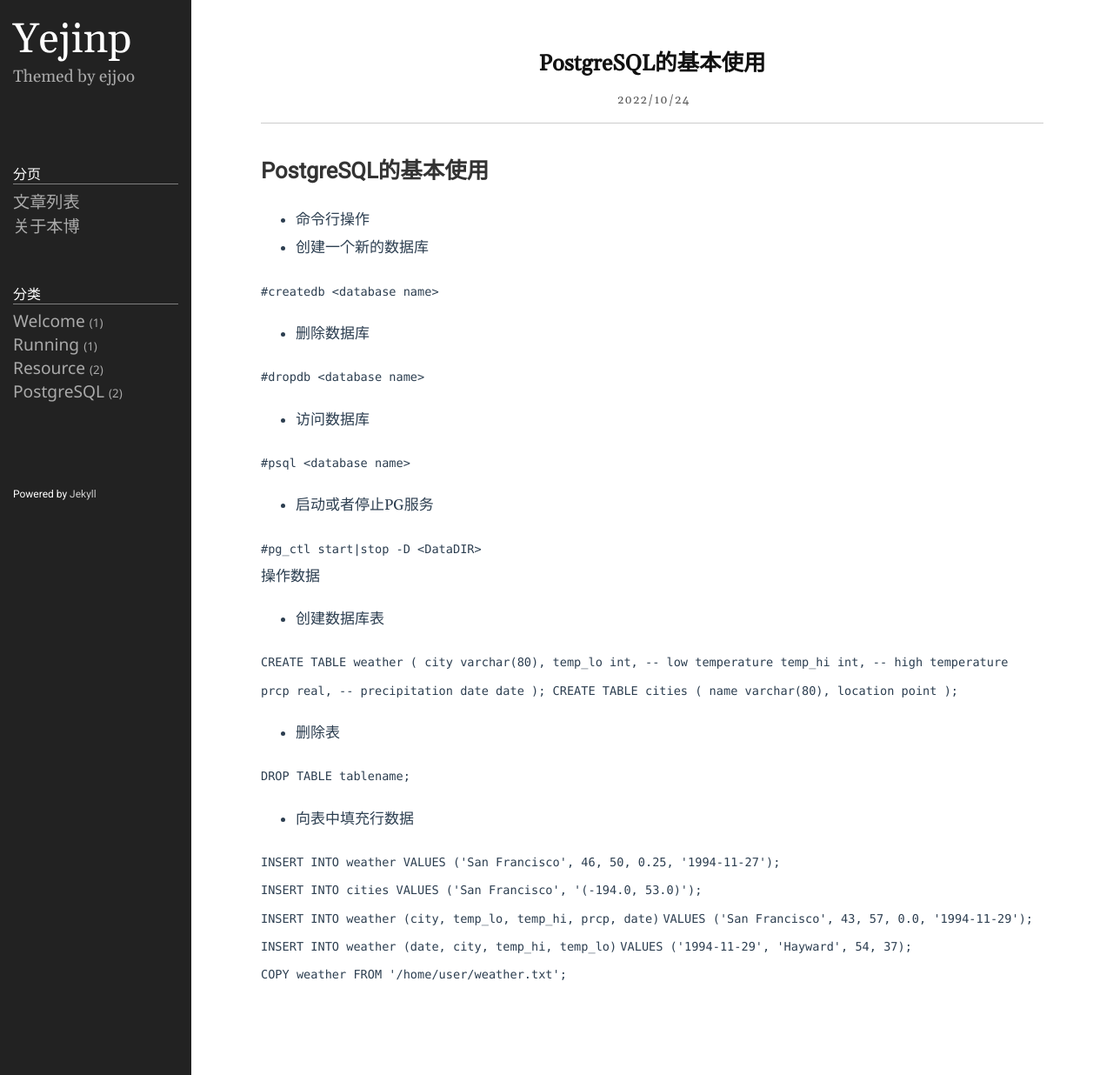
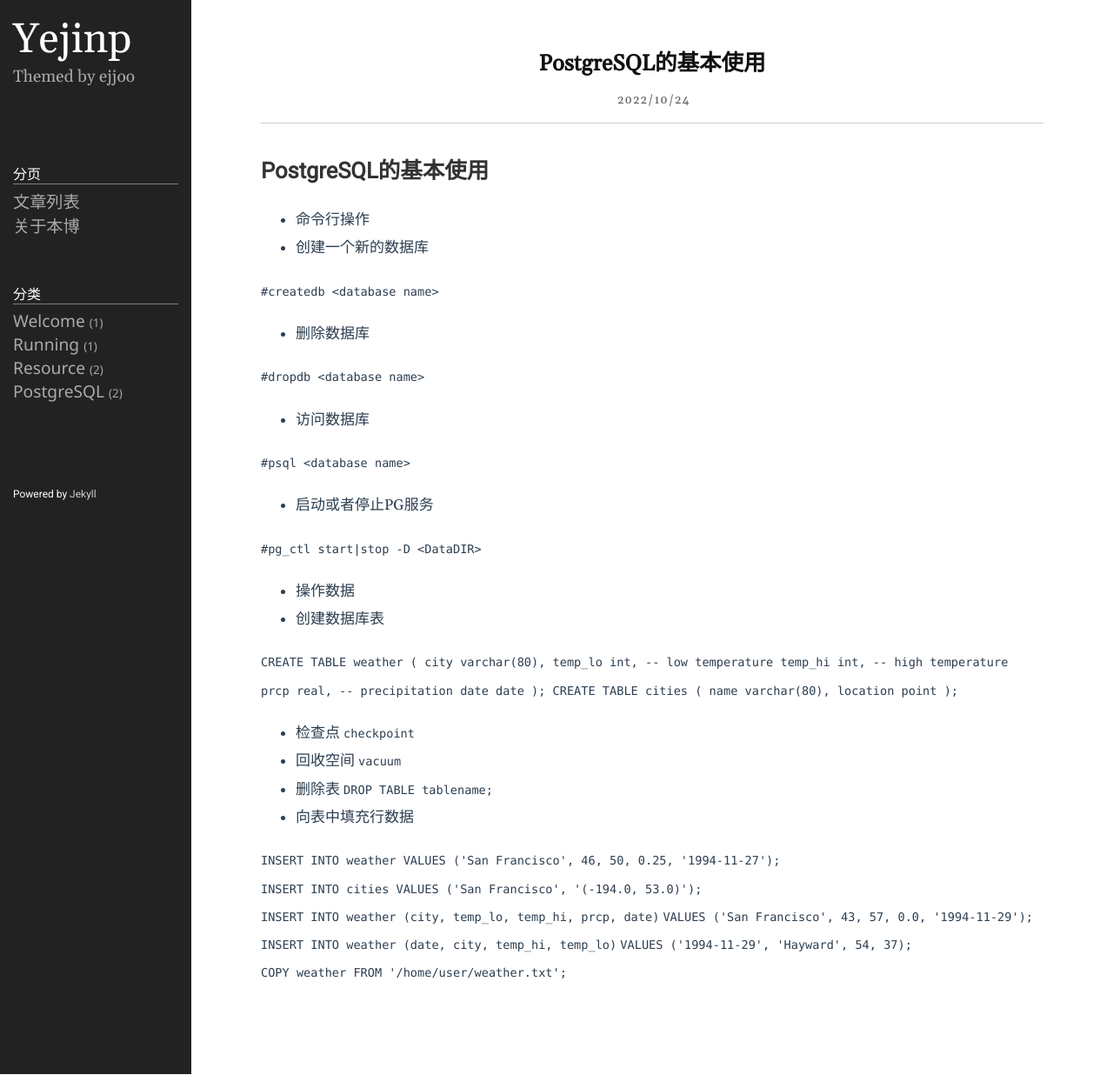
Before and after one commit to yejinp/yejinp.github.io, a Jekyll site: the page built from 2022/postgresql/2022-10-24-PostgreSQL的基本使用.markdown, in a window 1280 px wide. Shown: the whole page at 87% size. Built offline with Jekyll 4.4.1, drawn with Linux system fonts in a browser that asks for light colours.

Commit message:
add contents

````diff
--- a/2022/postgresql/2022-10-24-PostgreSQL的基本使用.markdown
+++ b/2022/postgresql/2022-10-24-PostgreSQL的基本使用.markdown
@@ -7,7 +7,7 @@
 # PostgreSQL的基本使用
 
 
-- 命令行操作
+* 命令行操作
  - 创建一个新的数据库
 
  ```#createdb  <database name>```
@@ -24,7 +24,7 @@
 
  ```#pg_ctl start|stop -D <DataDIR>```
 
-操作数据
+* 操作数据
  - 创建数据库表
 
 ```CREATE TABLE weather (
@@ -40,8 +40,13 @@
 );
 ```
 
+ - 检查点
+ ```checkpoint ```
+
+ - 回收空间
+``` vacuum ```
+
  - 删除表
-
 ``` DROP TABLE tablename;```
 
  - 向表中填充行数据
````
